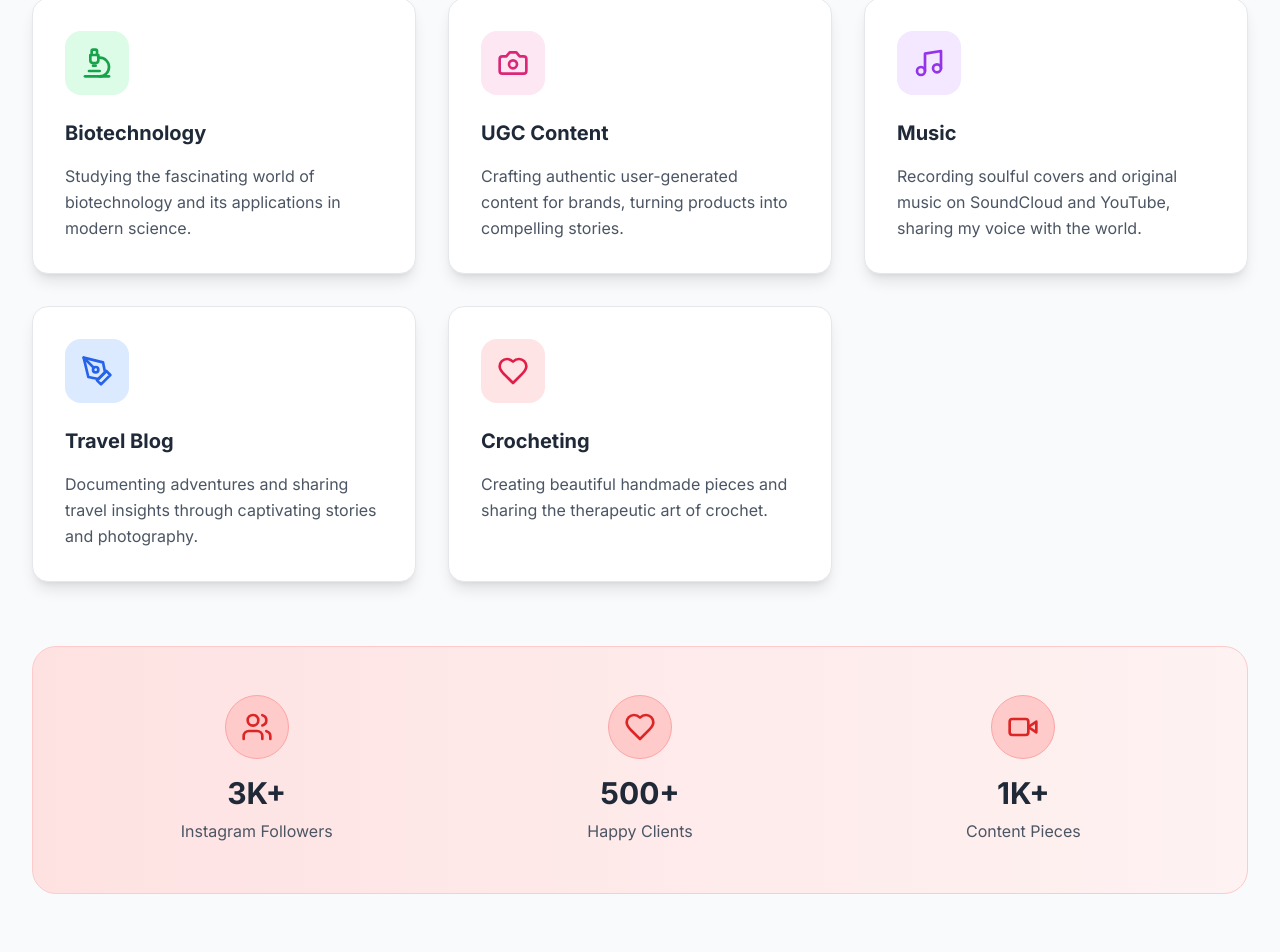
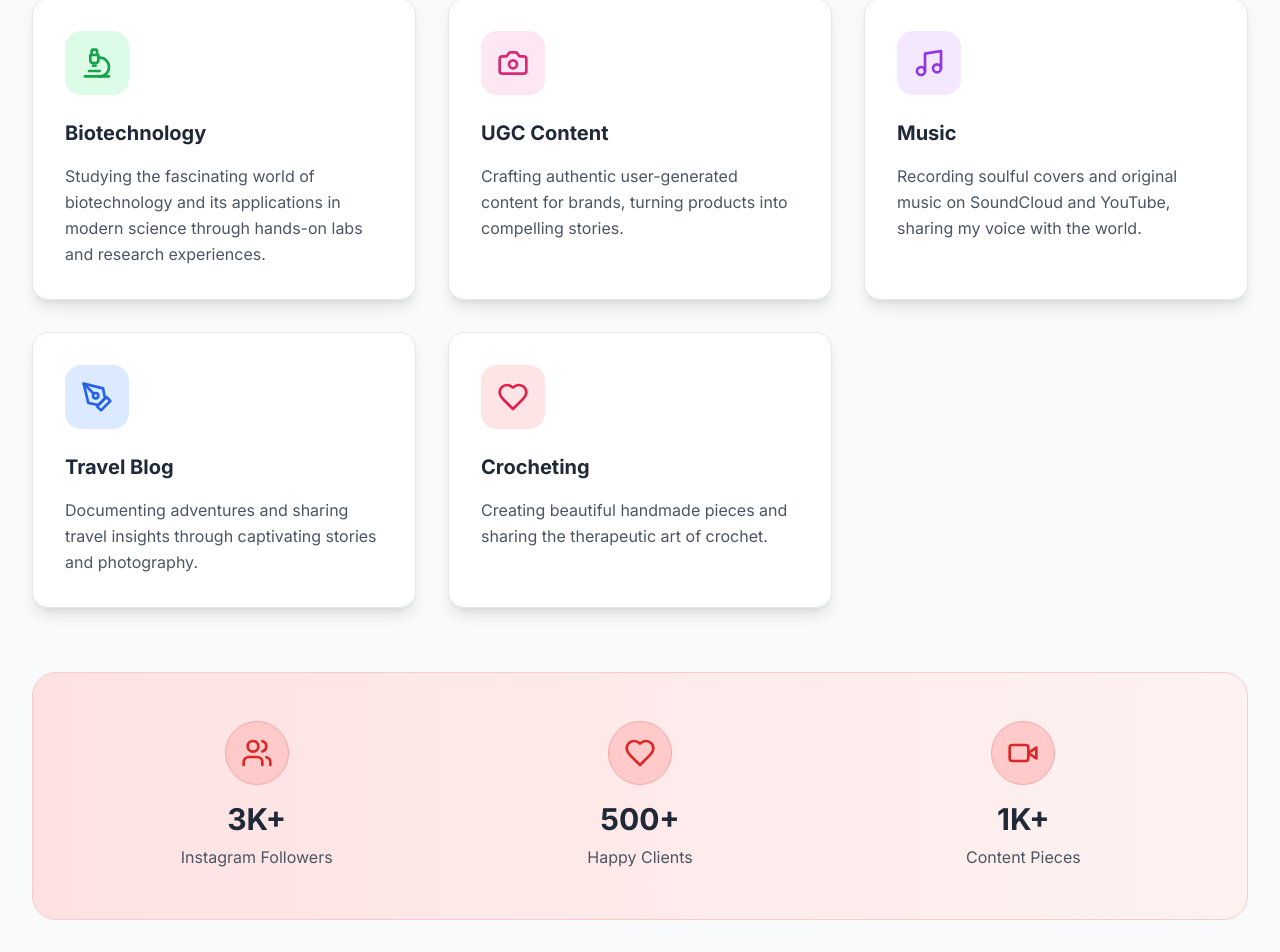
Before and after one commit to niya-shroff/alykatpaulport, a React (Vite) app: page / in a window 1280 px wide. Shown: the part 1148-2100 px from the top of the page. Built offline with nearby package versions, Linux system fonts and the light colour scheme.

Commit message:
Updated About.tsx

```diff
--- a/src/components/About.tsx
+++ b/src/components/About.tsx
@@ -6,7 +6,7 @@ export default function About() {
     {
       icon: Microscope,
       title: 'Biotechnology',
-      description: 'Studying the fascinating world of biotechnology and its applications in modern science.',
+      description: 'Studying the fascinating world of biotechnology and its applications in modern science through hands-on labs and research experiences.',
       color: 'bg-green-100 text-green-600 border-green-200'
     },
     {
```
